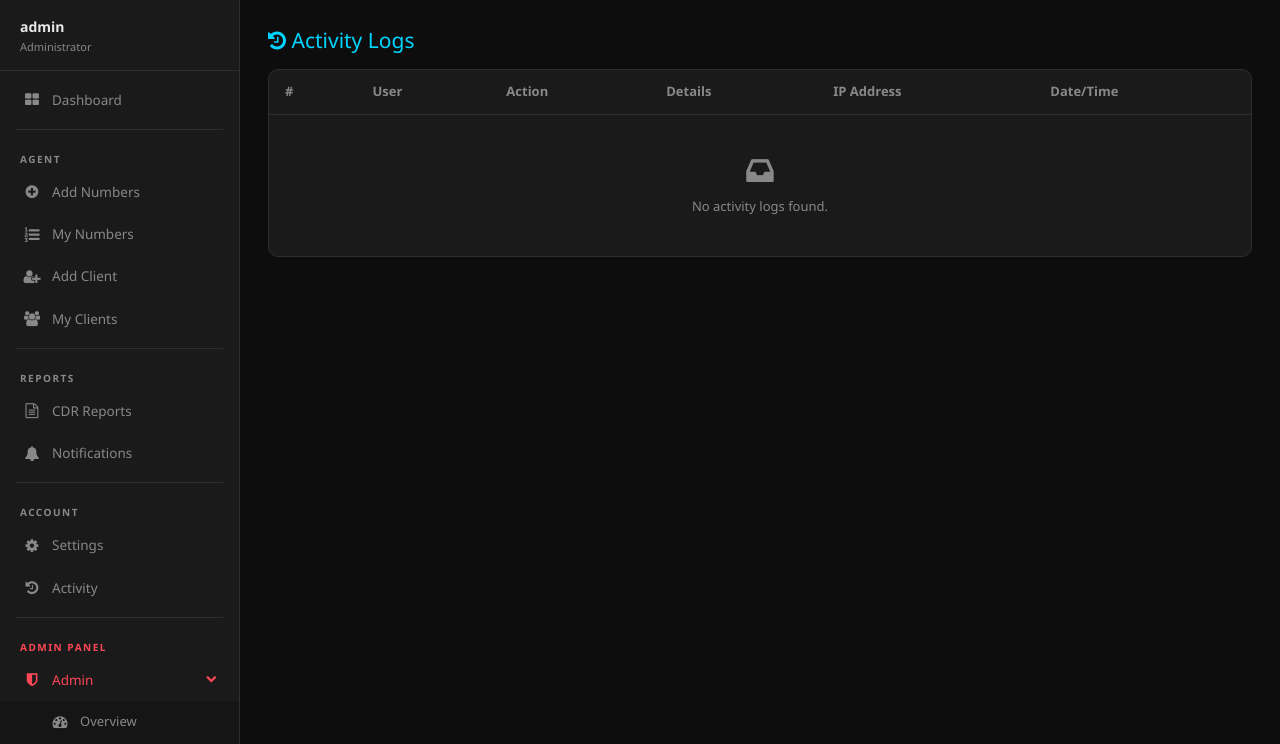
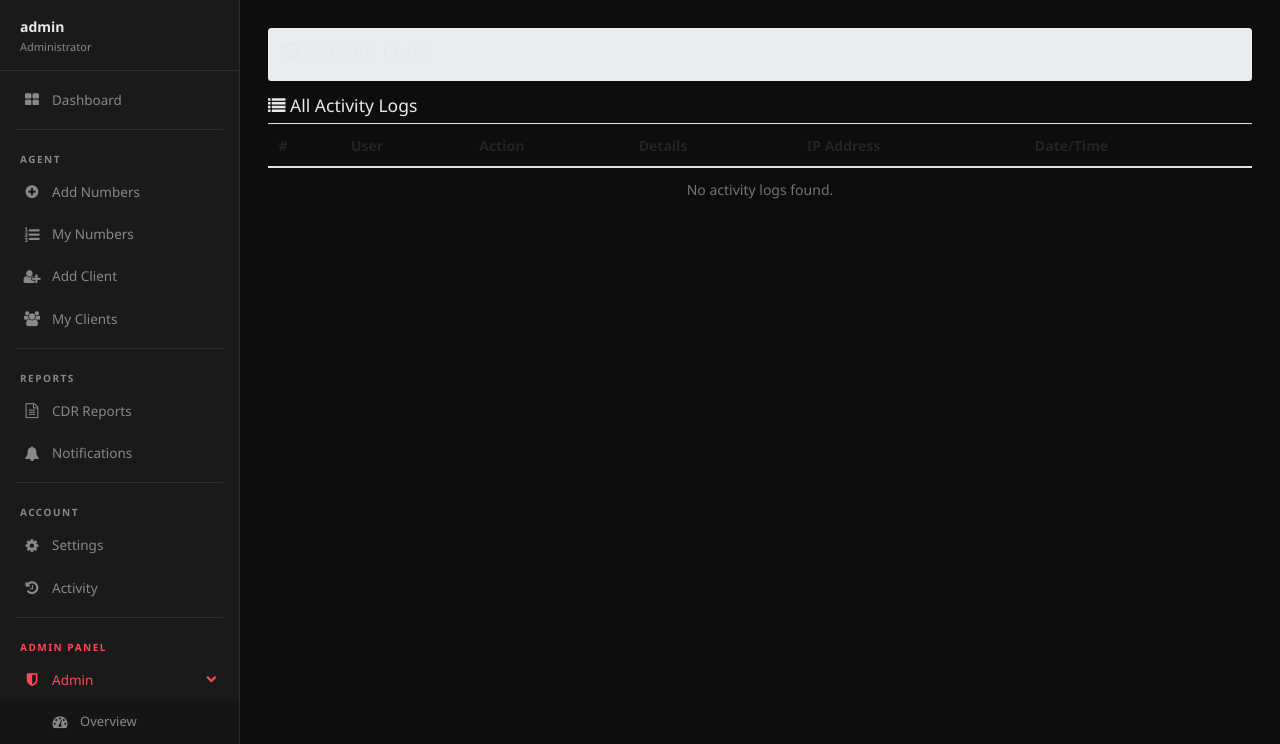
Before and after one commit to jonayedmiya320-prog/Power-SMS-panel, a Flask app: page /activity in a window 1280 px wide. Shown: the part 56-800 px from the top of the page. Run offline with Flask 3, Linux system fonts and the light colour scheme; a user stored in the database is signed in; some libraries are stand-ins or nearby versions.

Commit message:
Update activity.html

```diff
--- a/app/templates/admin/activity.html
+++ b/app/templates/admin/activity.html
@@ -1,50 +1,59 @@
+<!DOCTYPE html>
+<html>
+<head>
+    <meta charset="UTF-8">
+</head>
 {% extends "base.html" %}
-{% block title %}Activity Logs - RAZOR SMS{% endblock %}
+
+{% block title %}Activity Logs - ABYSS SMS{% endblock %}
+
 {% block content %}
-
-<div style="margin-bottom:16px;">
-    <h4 style="margin:0; color:var(--accent);"><i class="fa fa-history"></i> Activity Logs</h4>
+<div class="row">
+    <div class="col-md-12">
+        <div class="breadcrumb">
+            <h4><i class="fa fa-history"></i> Activity Logs</h4>
+        </div>
+    </div>
 </div>
 
-<div style="background:var(--card); border:1px solid var(--border); border-radius:10px; overflow:hidden;">
-    <div style="overflow-x:auto;">
-        <table style="width:100%; border-collapse:collapse; font-size:13px;">
+<div class="widget-block">
+    <div class="widget-head">
+        <h5><i class="fa fa-list"></i> All Activity Logs</h5>
+    </div>
+    <div class="widget-content">
+        <div class="table-responsive">
+            <table class="table table-striped table-hover">
                 <thead>
-                <tr style="border-bottom:1px solid var(--border);">
-                    <th style="padding:12px 16px; text-align:left; color:var(--muted); font-weight:600;">#</th>
-                    <th style="padding:12px 16px; text-align:left; color:var(--muted); font-weight:600;">User</th>
-                    <th style="padding:12px 16px; text-align:left; color:var(--muted); font-weight:600;">Action</th>
-                    <th style="padding:12px 16px; text-align:left; color:var(--muted); font-weight:600;">Details</th>
-                    <th style="padding:12px 16px; text-align:left; color:var(--muted); font-weight:600;">IP Address</th>
-                    <th style="padding:12px 16px; text-align:left; color:var(--muted); font-weight:600;">Date/Time</th>
+                    <tr>
+                        <th>#</th>
+                        <th>User</th>
+                        <th>Action</th>
+                        <th>Details</th>
+                        <th>IP Address</th>
+                        <th>Date/Time</th>
                     </tr>
                 </thead>
                 <tbody>
                     {% if activities.items %}
                     {% for log in activities.items %}
-                <tr style="border-bottom:1px solid var(--border);" onmouseover="this.style.background='var(--hover)'" onmouseout="this.style.background=''">
-                    <td style="padding:12px 16px; color:var(--muted);">{{ log.id }}</td>
-                    <td style="padding:12px 16px;">
+                    <tr>
+                        <td>{{ log.id }}</td>
+                        <td>
                             {% if log.user %}
-                        <strong style="color:var(--accent);">{{ log.user.username }}</strong>
+                            {{ log.user.username }}
                             {% else %}
-                        <em style="color:var(--muted);">System</em>
+                            <em class="text-muted">System</em>
                             {% endif %}
                         </td>
-                    <td style="padding:12px 16px;">
-                        <span style="background:rgba(0,212,255,.15); color:var(--accent); padding:2px 8px; border-radius:4px; font-size:12px; font-weight:600;">{{ log.action }}</span>
-                    </td>
-                    <td style="padding:12px 16px; color:var(--txt);">{{ log.details or 'N/A' }}</td>
-                    <td style="padding:12px 16px;"><code style="color:var(--accent); background:rgba(0,212,255,.1); padding:2px 6px; border-radius:4px;">{{ log.ip_address or 'N/A' }}</code></td>
-                    <td style="padding:12px 16px; color:var(--muted); font-size:12px;">{{ log.created_at.strftime('%Y-%m-%d %H:%M:%S') if log.created_at else 'N/A' }}</td>
+                        <td><span class="label label-primary">{{ log.action }}</span></td>
+                        <td>{{ log.details or 'N/A' }}</td>
+                        <td><code>{{ log.ip_address or 'N/A' }}</code></td>
+                        <td>{{ log.created_at.strftime('%Y-%m-%d %H:%M:%S') if log.created_at else 'N/A' }}</td>
                     </tr>
                     {% endfor %}
                     {% else %}
                     <tr>
-                    <td colspan="6" style="padding:40px; text-align:center; color:var(--muted);">
-                        <i class="fa fa-inbox" style="font-size:32px; display:block; margin-bottom:10px;"></i>
-                        No activity logs found.
-                    </td>
+                        <td colspan="6" class="text-center text-muted">No activity logs found.</td>
                     </tr>
                     {% endif %}
                 </tbody>
@@ -52,19 +61,28 @@
         </div>
 
         {% if activities.pages > 1 %}
-    <div style="padding:14px 16px; border-top:1px solid var(--border); display:flex; align-items:center; justify-content:space-between; flex-wrap:wrap; gap:8px;">
-        <span style="font-size:13px; color:var(--muted);">Page {{ activities.page }} of {{ activities.pages }}</span>
-        <div style="display:flex; gap:4px;">
+        <nav aria-label="Page navigation">
+            <ul class="pagination justify-content-center">
                 {% if activities.has_prev %}
-            <a href="{{ url_for('admin.activity_logs', page=activities.prev_num) }}"
-               style="background:var(--hover); color:var(--txt); border:1px solid var(--border); border-radius:6px; padding:5px 12px; text-decoration:none; font-size:13px;">‹ Prev</a>
+                <li class="page-item">
+                    <a class="page-link" href="{{ url_for('admin.activity_logs', page=activities.prev_num) }}">Previous</a>
+                </li>
                 {% endif %}
+
+                {% for p in range(1, activities.pages + 1) %}
+                <li class="page-item {% if p == activities.page %}active{% endif %}">
+                    <a class="page-link" href="{{ url_for('admin.activity_logs', page=p) }}">{{ p }}</a>
+                </li>
+                {% endfor %}
+
                 {% if activities.has_next %}
-            <a href="{{ url_for('admin.activity_logs', page=activities.next_num) }}"
-               style="background:var(--hover); color:var(--txt); border:1px solid var(--border); border-radius:6px; padding:5px 12px; text-decoration:none; font-size:13px;">Next ›</a>
+                <li class="page-item">
+                    <a class="page-link" href="{{ url_for('admin.activity_logs', page=activities.next_num) }}">Next</a>
+                </li>
+                {% endif %}
+            </ul>
+        </nav>
         {% endif %}
     </div>
 </div>
-    {% endif %}
-</div>
 {% endblock %}
```
Lines whose indentation alone changed are shown as unchanged.
